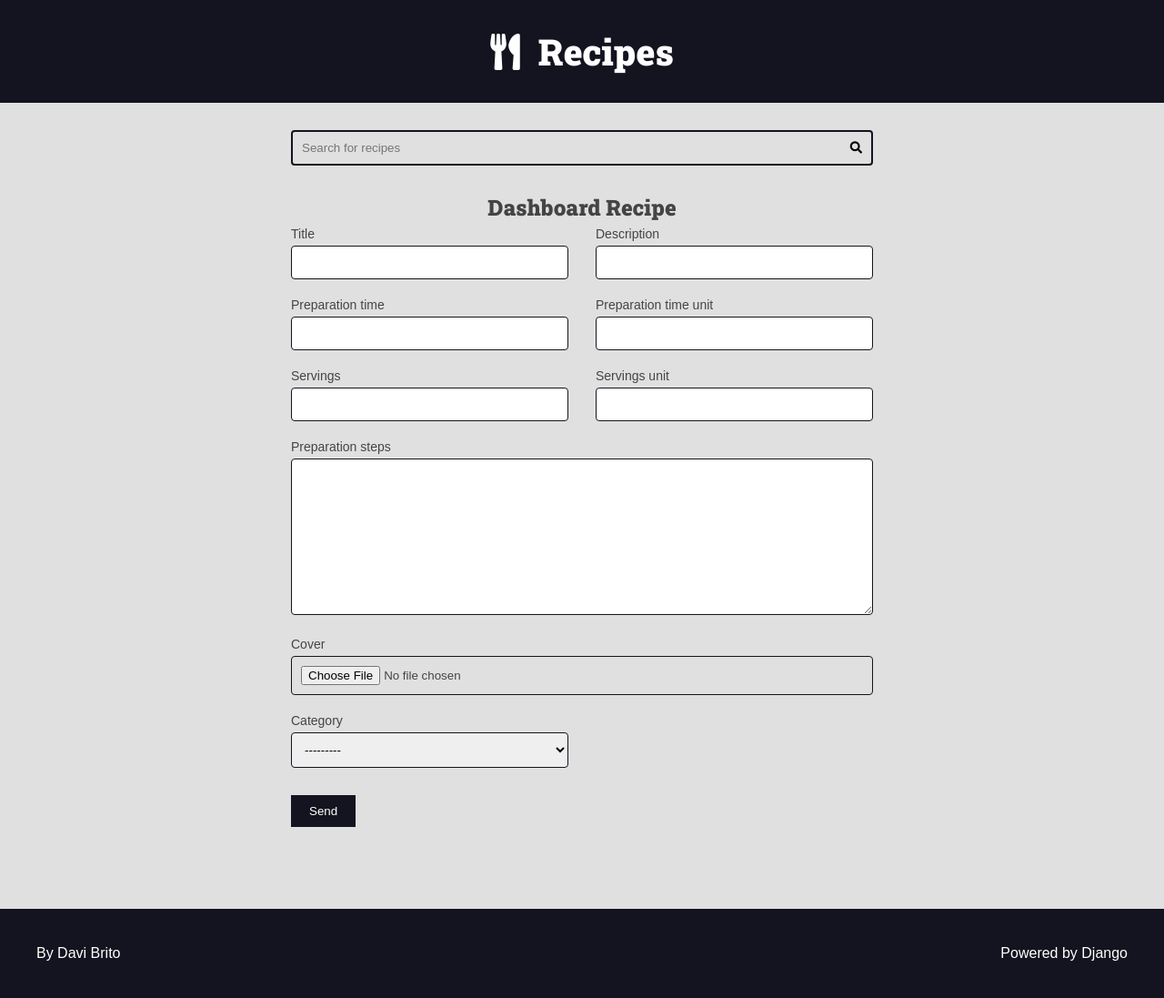
After one commit to DaaviB/projeto-django, a Django app: template authors/templates/authors/pages/dashboard_recipe.html in a window 1280 px wide. The commit adds this page. Shown: the whole page at 91% size. Run offline with Django 4.2, Linux system fonts and the light colour scheme; the template is opened without the code that fills it: values that come from a table or form of the project are taken from there, others are empty.

Commit message:
user area to edit his recipes

```diff
--- a/authors/forms/__init__.py
+++ b/authors/forms/__init__.py
@@ -1,3 +1,4 @@
 # Flake8: noqa
 from .login import LoginForm
+from .recipe_form import AuthorRecipeForm
 from .register_form import RegisterForm
--- /dev/null
+++ b/authors/forms/recipe_form.py
@@ -0,0 +1,16 @@
+from django import forms
+from recipes.models import Recipe
+from utils.django_forms import add_attr
+
+
+class AuthorRecipeForm(forms.ModelForm):
+    def __init__(self, *args, **kwargs):
+        super().__init__(*args, **kwargs)
+        add_attr(self.fields.get('preparation_steps'), 'class', 'span-2')
+        add_attr(self.fields.get('cover'), 'class', 'span-2')
+
+    class Meta:
+        model = Recipe
+        fields = '__all__'
+        exclude = 'created_at', 'update_at', \
+            'slug', 'preparation_steps_is_html', 'author', 'is_published'
--- a/authors/templates/authors/pages/dashboard.html
+++ b/authors/templates/authors/pages/dashboard.html
@@ -11,7 +11,7 @@
       <h3>Your recipes</h3>
       <ul>
         {% for recipe in recipes %}
-          <li><a href="#">{{ recipe.title }}</a></li>
+          <li><a href="{% url 'authors:dashboard_recipe_edit' recipe.id %}">{{ recipe.title }}</a></li>
         {% empty %}
           <li>
             <p>You do not have recipes, please, create one.</p>
--- /dev/null
+++ b/authors/templates/authors/pages/dashboard_recipe.html
@@ -0,0 +1,15 @@
+{% extends 'global/base.html' %}
+
+{% block title %}Dashboard Recipe | {% endblock title %}
+
+{% block content %}
+  <div class="main-content center container">
+    <h2>Dashboard Recipe</h2>
+    {% include 'global/partials/messages.html' %}
+    {% include 'authors/partials/login_message.html' %}
+
+    <div class="left">{% include 'global/partials/form.html' %}</div>
+  </div>
+
+
+{% endblock content %}
--- a/authors/urls.py
+++ b/authors/urls.py
@@ -12,4 +12,8 @@ urlpatterns = [
     path('login/create/', views.login_create, name='login_create'),
     path('logout/', views.logout_view, name='logout'),
     path('dashboard/', views.dashboard, name='dashboard'),
+    path(
+        'dashboard/recipe/<int:id>/edit/', views.dashboard_recipe_edit,
+        name='dashboard_recipe_edit'
+    ),
 ]
--- a/base_static/global/css/style.css
+++ b/base_static/global/css/style.css
@@ -336,7 +336,9 @@ h6 {
     margin-bottom: .5rem;
 }
 
-.form-content input {
+.form-content input,
+.form-content textarea,
+.form-content select {
     width: 100%;
     padding: 1rem;
     border-radius: .4rem;
@@ -358,6 +360,10 @@ h6 {
 
 .inline-form {
     display: inline;
+}
+
+.span-2 {
+    grid-column: span 2;
 }
 
 .plaintext-button {
@@ -446,6 +452,10 @@ h6 {
     text-align: center;
 }
 
+.left {
+    text-align: left;
+}
+
 .m-x {
     margin-right: var(--spacing-gutter-medium);
     margin-left: var(--spacing-gutter-medium);
--- a/base_templates/global/partials/form.html
+++ b/base_templates/global/partials/form.html
@@ -4,7 +4,7 @@
 
       <div class="form-content form-content-grid">
         {% for field in form %}
-          <div class="form-group">
+          <div class="form-group {{ field.field.widget.attrs.class }}">
             <label for="{{ field.id_for_label }}">{{ field.label }}</label>
             {{field}}
 
```
Also changed, not shown: authors/views.py (+22 -1 lines).
